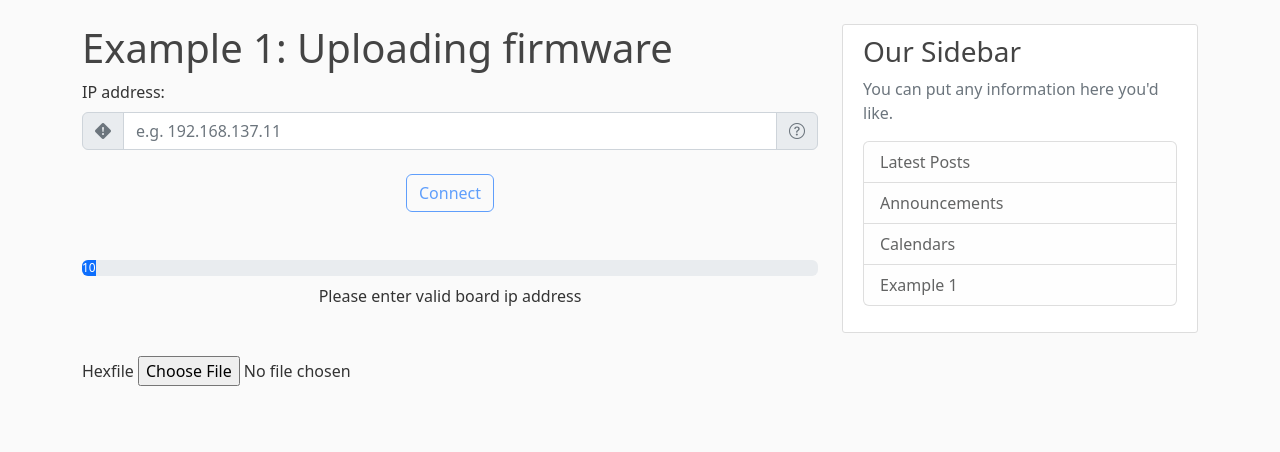
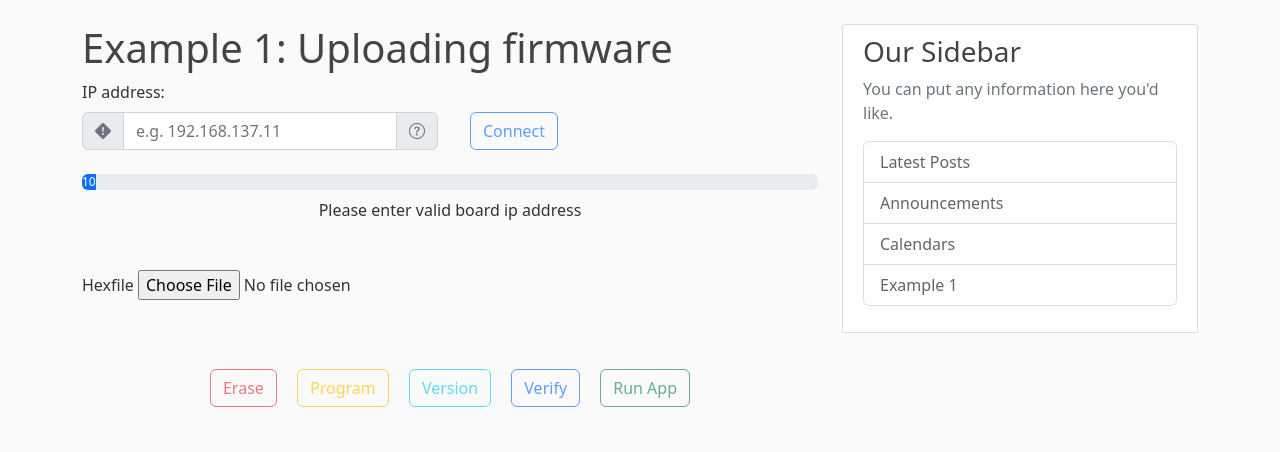
Before and after one commit to afaideen/flask_security, a Flask app: template flaskapp/templates/example1.html in a window 1280 px wide. Shown: the part 56-508 px from the top of the page. Run offline with Flask 2, Linux system fonts and the light colour scheme; the template is opened without the code that fills it: most values are stand-ins (such as "Sample title", 1, 10 or a date in 2020); form fields are guessed from the names that the template uses; some libraries are stand-ins or nearby versions.

Commit message:
example1...added feature running new app

```diff
--- a/flaskapp/static/js/app.js
+++ b/flaskapp/static/js/app.js
@@ -78,6 +78,25 @@
 
 }
 
+function runApp(ip_address_brd) {
+fetch('run_app/' + ip_address_brd, {
+        method: "GET"
+      }).then(function(response)
+    {
+        response.json().then(function(data)
+        {
+            console.log(data);
+            if(data.status == 'success')
+            {
+                idStatus.innerHTML = "New app is running"
+
+            }
+
+        });
+
+    });
+
+}
 function verify(ip_address_brd) {
     let formData = new FormData();
     formData.append("file", idInputHexFile.files[0]);
@@ -182,7 +201,6 @@
             //eg access data.status, data.version
             if( data.status == 'success')
             {
-                idProgram.disabled = false
                 idStatus.innerHTML = "Bootloader firmware version is " + data.version
             }
 
@@ -215,7 +233,8 @@
 
 function connect_brd(ip_val)
 {
-    console.log('Connecting to ' + ip_val + ' ...Just wait...');
+    idStatus.innerHTML = 'Connecting to ' + ip_val + ' ...Just wait...'
+
     fetch('/connect/' + ip_val).then(function(response){
         response.json().then(function(data){
             console.log(data);
--- a/flaskapp/templates/example1.html
+++ b/flaskapp/templates/example1.html
@@ -1,10 +1,10 @@
 {% extends "layout.html" %}
 {% block content %}
     <h1>Example 1: Uploading firmware</h1>
-
-    <div class="form-group">
-        <label for="ip_address_brd" class="form-label">IP address:</label>
-            <div class="input-group mb-4">
+    <div class="row align-items-center">
+        <div class="form-group col-6">
+            <label for="ip_address_brd" class="form-label">IP address:</label>
+            <div class="input-group">
                   <span class="input-group-text">
                         <i class="bi bi-exclamation-diamond-fill text-secondary"></i>
                   </span>
@@ -17,10 +17,13 @@
                     </span>
                   </span>
             </div>
+        </div>
+        <div class="justify-content-center col mt-3">
+            <button id="connect" type="button" class="btn btn-outline-primary mx-2" onclick="connect_brd(ip_address_brd.value)" disabled="disabled">Connect</button>
+        </div>
+
     </div>
-    <div class="justify-content-center text-center mb-5">
-        <button id="connect" type="button" class="btn btn-outline-primary mx-2" onclick="connect_brd(ip_address_brd.value)" disabled="disabled">Connect</button>
-    </div>
+
 
     <div class="progress my-2">
         <div id="progress_bar" class="progress-bar" role="progressbar" style="width: {{progress_bar_value}}" aria-valuenow="25" aria-valuemin="0" aria-valuemax="100">{{progress_bar_value}}</div>
```
Also changed, not shown: flaskapp/example1/routes.py (+18 -0 lines).
